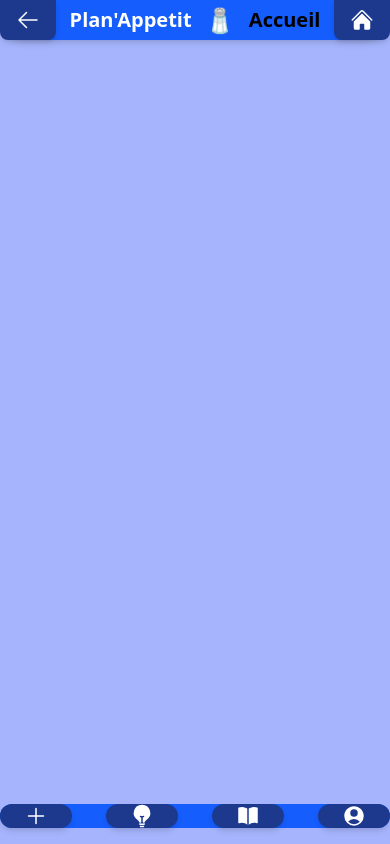
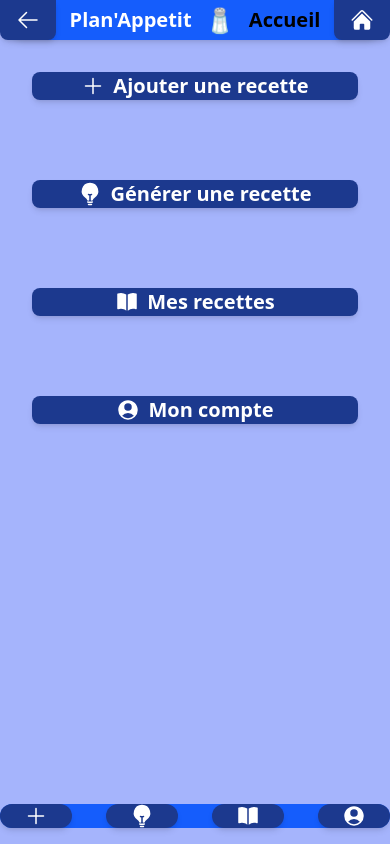
Before and after one commit to ArthurCouturier/plan-appetit, a React (Vite) app: page / in a window 390 px wide. Built offline with nearby package versions, Linux system fonts and the light colour scheme; no server answers.

Commit message:
first commit : home page mobile v1

```diff
--- a/src/components/buttons/BackAndHomeButton.tsx
+++ b/src/components/buttons/BackAndHomeButton.tsx
@@ -24,7 +24,7 @@ function Button({
     return (
         <button
             onClick={onClick}
-            className="bg-primary hover:opacity-80 hover:scale-105 shadow-sm border-border-color rounded-lg border-4 text-text-secondary font-bold p-4 lg:m-2 m-1 lg:m-2 xl:m-4 transition duration-200"
+            className="bg-primary hover:opacity-80 hover:scale-105 shadow-sm border-border-color rounded-lg border-4 text-text-secondary font-bold p-4 m-1 lg:m-2 xl:m-4 transition duration-200"
         >
             {children}
         </button>
--- a/src/components/mobilesComponents/HomeMobile.tsx
+++ b/src/components/mobilesComponents/HomeMobile.tsx
@@ -1,12 +1,43 @@
+import { Button } from "@material-tailwind/react";
+import { UserCircleIcon, BookOpenIcon, LightBulbIcon, PlusIcon } from "@heroicons/react/24/solid"
+
 import FooterMobile from "../global/FooterMobile";
 import HeaderMobile from "../global/HeaderMobile";
+import { useNavigate } from "react-router-dom";
 
 export default function HomeMobile() {
+
+  const navigateTo = useNavigate();
 
   return (
     <div>
       <HeaderMobile pageName="Accueil" />
 
+      <div className="flex flex-col items-center pt-10 space-y-20">
+        <Button className="bg-blue-900 w-full text-xl flex items-center justify-center gap-2">
+          <PlusIcon className="w-6 h-6 text-white font-bold"/>
+          <span className="lowercase first-letter:uppercase">Ajouter une recette</span>
+        </Button>
+        <Button
+          className="bg-blue-900 w-full flex text-xl items-center justify-center gap-2"
+          onClick={() => navigateTo("/recettes/generer")}>
+          <LightBulbIcon className="w-6 h-6 text-white font-bold"/>
+          <span className="lowercase first-letter:uppercase">Générer une recette</span>
+        </Button>
+        <Button
+          className="bg-blue-900 w-full flex text-xl items-center justify-center gap-2"
+          onClick={() => navigateTo("/recettes")}>
+          <BookOpenIcon className="w-6 h-6 text-white font-bold"/>
+          <span className="lowercase first-letter:uppercase">Mes recettes</span>
+        </Button>
+        <Button
+          className="bg-blue-900 w-full flex text-xl items-center justify-center gap-2"
+          onClick={() => navigateTo("/login")}>
+          <UserCircleIcon className="w-6 h-6 text-white font-bold"/>
+          <span className="lowercase first-letter:uppercase">Mon compte</span>
+        </Button>
+      </div>
+
       <FooterMobile />
     </div>
   )
```
